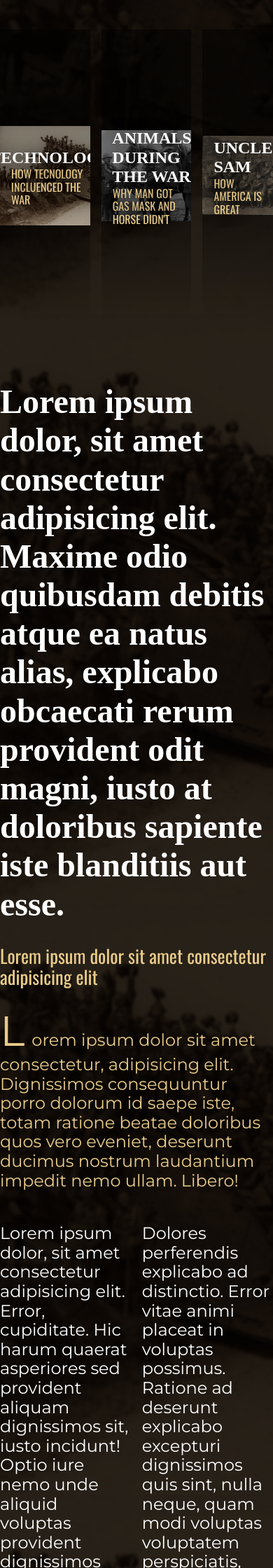
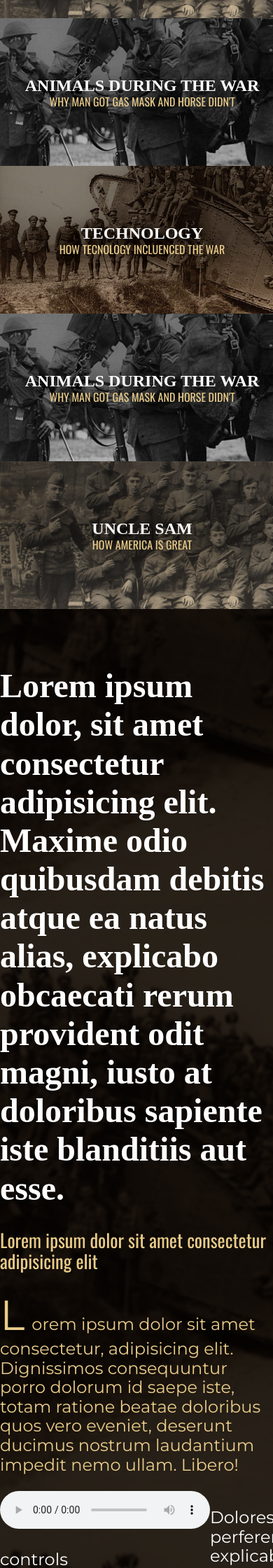
Before and after one commit to cjconnor24/The-Great-War, a PHP site: page /app/new-design.html in a window 390 px wide; the page is wider, and only the part inside the window is pictured. Shown: the part 1240-3480 px from the top of that part at 70% size. Run offline with PHP 8.4, Linux system fonts and the light colour scheme; style sheets or scripts are compiled from the project's sources; some libraries are stand-ins or nearby versions.

Commit message:
Adding some responsive to grid and also audio

```diff
--- a/app/new-design.html
+++ b/app/new-design.html
@@ -149,6 +149,41 @@
                 <div class="row">
 
                     <div class="col">
+
+                        <!-- <video style="width:100%;" autoplay>
+                            <source src="media/video/Dulce Et Decorum Est by Wilfred Owen_ Read by Christopher Eccleston _ Remembering World War 1 _ C4.mp4"
+                                type="video/mp4">
+                            <source src="media/video/Dulce Et Decorum Est by Wilfred Owen_ Read by Christopher Eccleston _ Remembering World War 1 _ C4.webm"
+                                type="video/webm">
+                            Your browser does not support the video tag.
+                        </video> -->
+
+                        <audio controls>
+
+                                <source src="media/audio/dulce-et-decorum-est.mp3" type="audio/mpeg">
+                                Your browser does not support the audio tag.
+                              </audio>
+
+                        <p>controls
+                            <ul>
+                                <li class="play">Play</li>
+                                <li class="pause">Pause</li>
+                            </ul>
+                            <!-- <script>
+                                document.querySelector('.play').addEventListener('click', function () {
+
+                                    document.getElementsByTagName('audo')[0].play();
+
+                                });
+
+                                document.querySelector('.pause').addEventListener('click', function () {
+
+                                    document.getElementsByTagName('audio')[0].pause();
+
+                                });
+                            </script> -->
+                        </p>
+
                         <p>Lorem ipsum dolor, sit amet consectetur adipisicing elit. Error, cupiditate. Hic harum
                             quaerat asperiores sed provident aliquam dignissimos sit, iusto incidunt! Optio iure nemo
                             unde aliquid voluptas provident dignissimos nulla?</p>
--- a/app/scss/_main-grid.scss
+++ b/app/scss/_main-grid.scss
@@ -21,6 +21,7 @@
         .content {
             @extend %column-flex;
             height: 50vh;
+
             background: linear-gradient(rgba(0,0,0,0.5) 50%,rgba(0,0,0,0.0) 100%);
             width:100%;
             padding:2em 0 2em 1em;
@@ -65,3 +66,29 @@
     }
 
 }
+
+@media only screen and (max-width: 1200px) {
+
+    .grid.row {
+        grid-template-columns: 48% 48%;
+    }
+
+}
+
+@media only screen and (max-width: 800px) {
+
+    .grid.row {
+
+        display:block;
+
+        .element {
+
+            .content {
+                height:25vh;
+            }
+
+        }
+
+    }
+
+}
```
Also changed, not shown: 1 other file.
